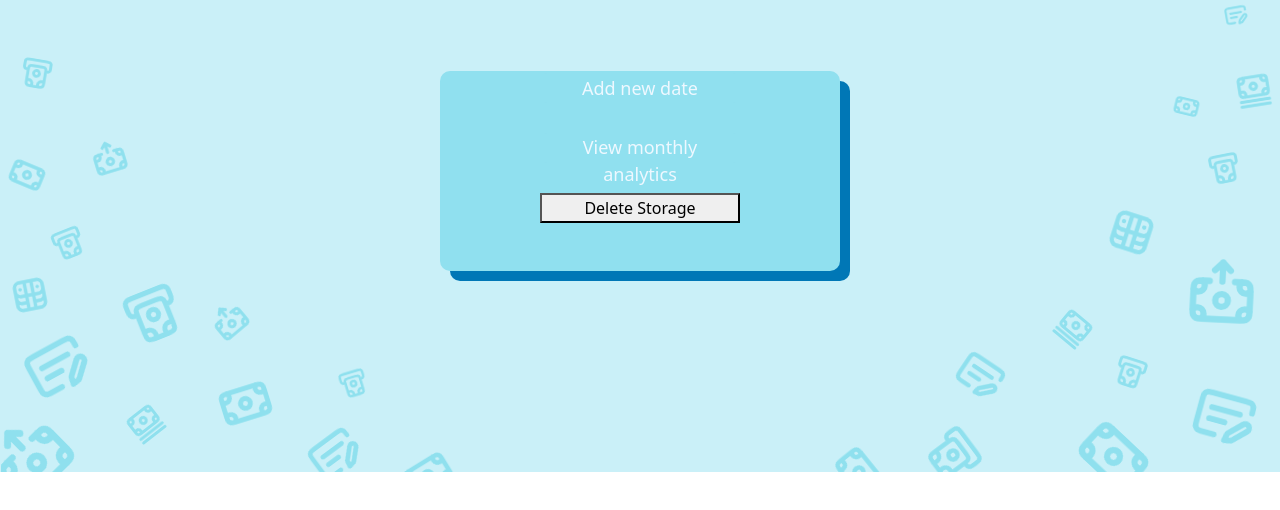
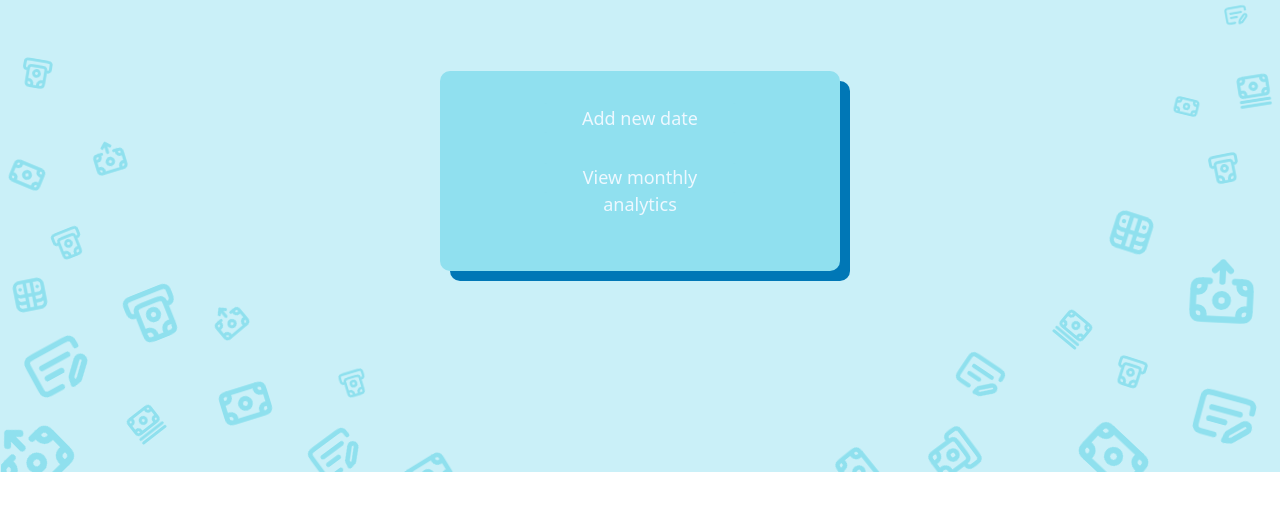
Before and after one commit to NicholasBoltney/PrepaidElectricityPaymentChecker, a plain HTML site: page index.html in a window 1280 px wide. Shown: the part 130-640 px from the top of the page. Drawn offline with nearby package versions, Linux system fonts and the light colour scheme.

Commit message:
Add files via upload

```diff
--- a/index.html
+++ b/index.html
@@ -3,7 +3,7 @@
   <head>
     <meta charset="UTF-8">
     <meta name="viewport" content="width=device-width, initial-scale=1.0">
-    <title></title>
+    <title>Electricity Payments</title>
     <link href="https://cdn.jsdelivr.net/npm/bootstrap@5.0.2/dist/css/bootstrap.min.css" rel="stylesheet" integrity="sha384-EVSTQN3/azprG1Anm3QDgpJLIm9Nao0Yz1ztcQTwFspd3yD65VohhpuuCOmLASjC" crossorigin="anonymous">
     <link rel="stylesheet" href="HomeUI.css">
     <link rel="stylesheet" href="SelectMonthAnalytics.css">
@@ -18,10 +18,10 @@
 
     <div id="HomeUIHolder">
       <div class="HomeUI">
-        <button id="AddNewDateBtn" class="HomeUIBtn" type="button" data-bs-toggle="offcanvas" data-bs-target="#offcanvasRight" aria-controls="offcanvasRight" onclick="ShowMonthsContainer()">Add new date</button>
+        <button id="AddNewDateBtn" class="HomeUIBtn" type="button" data-bs-toggle="offcanvas" data-bs-target="#offcanvasRight" aria-controls="offcanvasRight">Add new date</button>
         <button id="ShowSelectMonthForAnalyticsModalBtn" class="HomeUIBtn" type="button" data-bs-toggle="offcanvas" data-bs-target="#offcanvasExample" aria-controls="offcanvasExample">View monthly analytics</button>
         <!-- <button id="Oct2023" onclick="ShowDates(id)">ShowDates</button> -->
-        <button id="DeleteStorage"onclick="DeleteStorage()" >Delete Storage</button>
+        <!-- <button id="DeleteStorage"onclick="DeleteStorage()" >Delete Storage</button> -->
 
 
 
```
